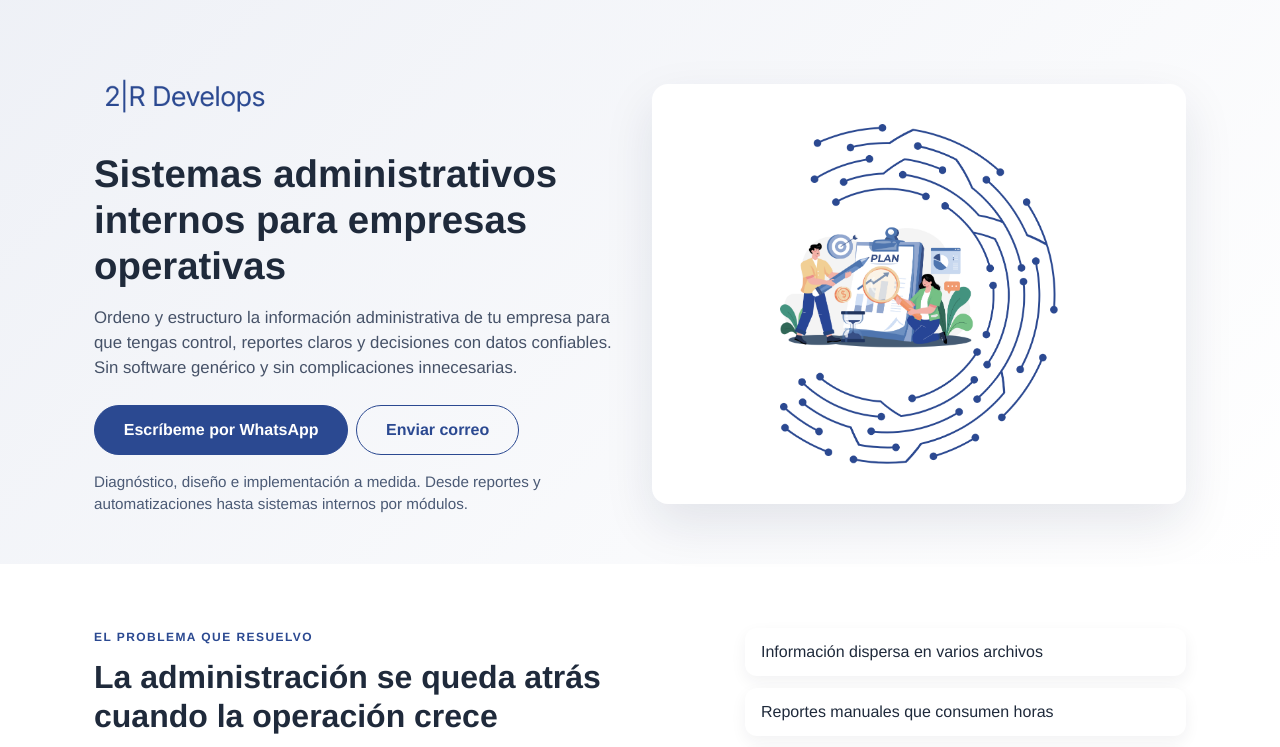
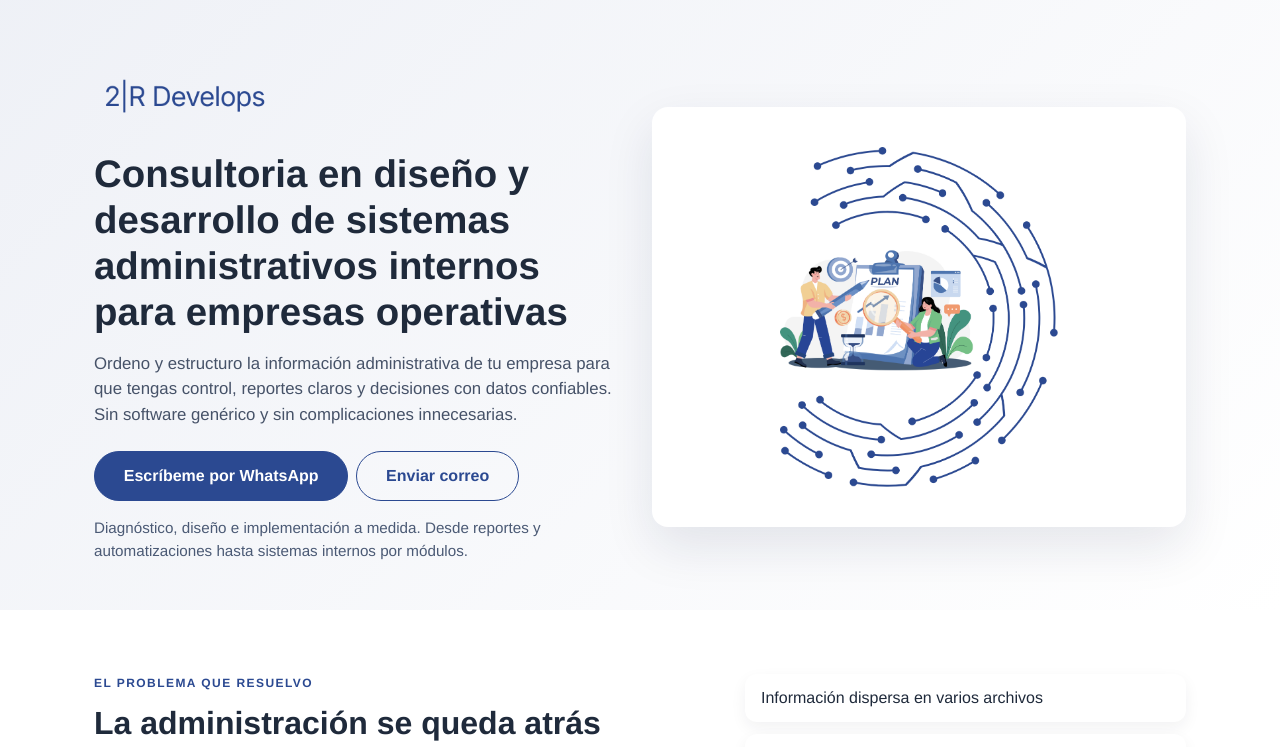
Before and after one commit to Robertorg95/2rlanding, a React (Vite) app: page / in a window 1280 px wide. Shown: the top 747 px of the page. Built offline with nearby package versions, Linux system fonts and the light colour scheme.

Commit message:
Content edit2

```diff
--- a/src/components/Contact.jsx
+++ b/src/components/Contact.jsx
@@ -10,7 +10,7 @@ const Contact = () => {
         <div className="row align-items-start g-4">
           <div className="col-lg-8">
             <p className="eyebrow">Contacto</p>
-            <h2 className="section-title">Si quieres, lo revisamos en 15 a 20 minutos</h2>
+            <h2 className="section-title">Si algo de esto resuena contigo, contáctame.</h2>
             <p className="section-text">
               Una conversación breve para entender tu operación administrativa y ver si hay oportunidades de mejora.
             </p>
@@ -36,9 +36,6 @@ const Contact = () => {
               <p className="mb-1">
                 Correo: <a href={`mailto:${email}`}>{email}</a>
               </p>
-              <p className="mb-1">
-                WhatsApp: <a href={whatsappLink}>+52 644 149 1373</a>
-              </p>
               <p className="mb-0">
                 LinkedIn: <a href="https://www.linkedin.com/in/jrobertorodriguezg/">linkedin.com/in/jrobertorodriguezg</a>
               </p>
--- a/src/components/HeaderHero.jsx
+++ b/src/components/HeaderHero.jsx
@@ -12,7 +12,7 @@ const HeaderHero = () => {
               <img className="logo-image" src={logo} alt="2R Develops" />
             </div>
             <h1 className="hero-title">
-              Sistemas administrativos internos para empresas operativas
+              Consultoria en diseño y desarrollo de sistemas administrativos internos para empresas operativas
             </h1>
             <p className="hero-subtitle">
               Ordeno y estructuro la información administrativa de tu empresa para que tengas control, reportes claros y decisiones con datos confiables. Sin software genérico y sin complicaciones innecesarias.
```
